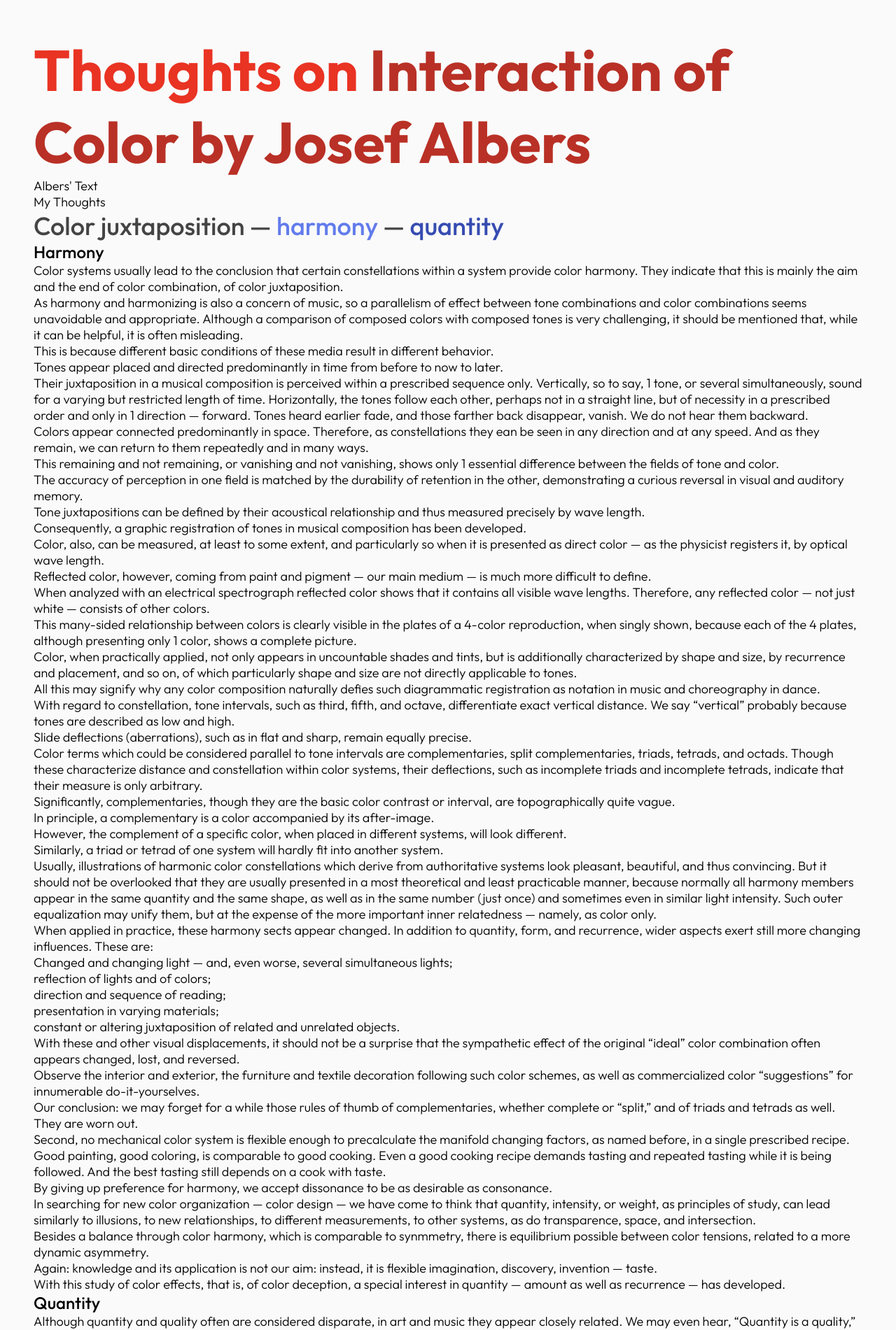
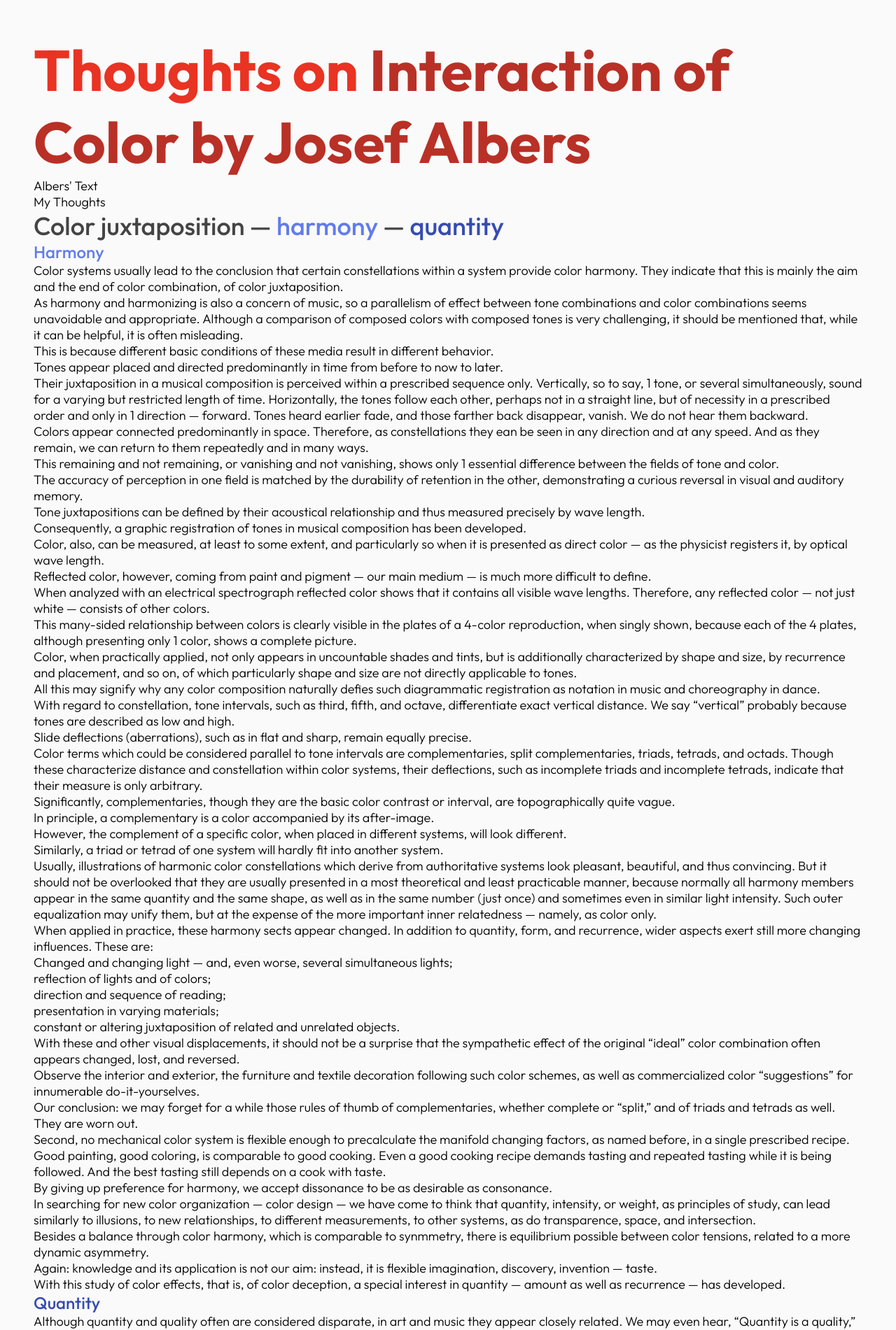
Before and after one commit to user012100/manuscript, a plain HTML site: page index.html in a window 1280 px wide. Shown: the top 1901 px of the page at 70% size. Drawn offline with Linux system fonts and the light colour scheme.

Commit message:
Added more em tags and h3 colors

```diff
--- a/index.html
+++ b/index.html
@@ -19,7 +19,7 @@
 		<main>
 			<article id="josef-albers">
 				<h2>Color juxtaposition — <em class="harmony">harmony</em> — <em class="quantity">quantity</em></h2>
-				<h3>Harmony</h3>
+				<h3><em class="harmony">Harmony</em></h3>
 				<p>
 					Color systems usually lead to the conclusion
 					that certain constellations within a system provide color harmony.
@@ -217,7 +217,7 @@
 					a special interest in quantity — amount as well as recurrence —
 					has developed.
 				</p>
-				<h3>Quantity</h3>
+				<h3><em class="quantity">Quantity</em></h3>
 				<p>
 					Although quantity and quality often are considered disparate, in art and
 					music they appear closely related. We may even hear, “Quantity
--- a/style.css
+++ b/style.css
@@ -6,7 +6,7 @@ body {
 	font-family: "Outfit", sans-serif;
 	font-weight: 300;
 	font-size: 1.125rem;
-	/* to calculate rem size i just took the px sizes of the text in figma and divided them by 16, 82px ÷ 16 = 1.125rem */
+	/* to calculate rem size i just took the px sizes of the text in figma and divided them by 16, so 82px ÷ 16 = 1.125rem */
 	padding: 3rem;
 	background-color: #FAFAFA;
 }
```
